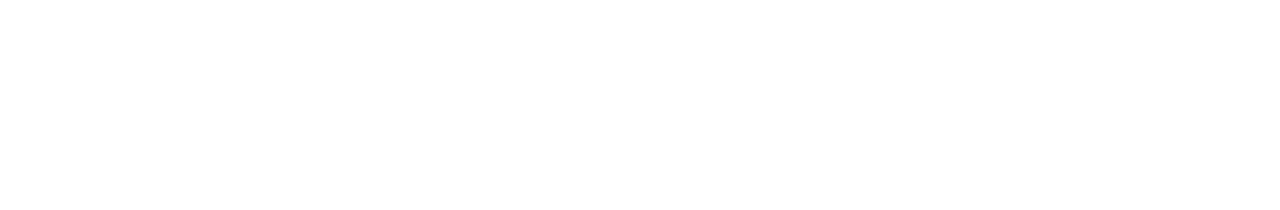
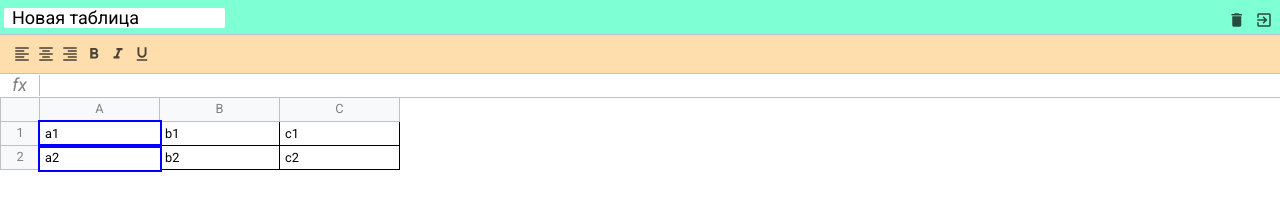
Before and after one commit to YuriiDzyuba/petExcel, a website built with webpack: page src/index.html in a window 1280 px wide. Built offline with nearby package versions, Linux system fonts and the light colour scheme.

Commit message:
Added styles to work page

```diff
--- a/package.json
+++ b/package.json
@@ -47,6 +47,7 @@
   "dependencies": {
     "@babel/polyfill": "^7.12.1",
     "cross-env": "^7.0.3",
-    "css-loader": "^5.2.0"
+    "css-loader": "^5.2.0",
+    "normalize.css": "^8.0.1"
   }
 }
--- a/src/index.html
+++ b/src/index.html
@@ -6,9 +6,101 @@
           content="width=device-width, user-scalable=no, initial-scale=1.0, maximum-scale=1.0, minimum-scale=1.0">
     <meta http-equiv="X-UA-Compatible" content="ie=edge">
     <link rel="shortcut icon" href="favicon.ico">
+    <link href="https://fonts.googleapis.com/icon?family=Material+Icons"
+          rel="stylesheet">
     <title>Pure JS excel</title>
 </head>
 <body>
-<div id="up" class="conteiner"></div>
+<div id="up" class="container">
+    <div class="excel">
+
+        <div class="excel__header">
+
+            <input type="text" class="input" value="Новая таблица"/>
+            <div>
+                <div class="button">
+                    <i class="material-icons">delete</i>
+                </div>
+
+                <div class="button">
+                    <i class="material-icons">exit_to_app</i>
+                </div>
+            </div>
+
+
+        </div>
+        <div class="excel__toolbar">
+
+            <div class="button">
+                <i class="material-icons">format_align_left</i>
+            </div>
+
+            <div class="button">
+                <i class="material-icons">format_align_center</i>
+            </div>
+
+            <div class="button">
+                <i class="material-icons">format_align_right</i>
+            </div>
+
+            <div class="button">
+                <i class="material-icons">format_bold</i>
+            </div>
+
+            <div class="button">
+                <i class="material-icons">format_italic</i>
+            </div>
+
+            <div class="button">
+                <i class="material-icons">format_underline</i>
+            </div>
+        </div>
+        <div class="excel__formula">
+            <div class="info">fx</div>
+            <div class="input" contenteditable="true" spellcheck="false"></div>
+        </div>
+        <div class="excel__table">
+            <div class="row">
+                <div class="row-info">
+
+                </div>
+                <div class="row-data">
+                    <div class="column">
+                        A
+                    </div>
+                    <div class="column">
+                        B
+                    </div>
+                    <div class="column">
+                        C
+                    </div>
+                </div>
+            </div>
+            <div class="row">
+                <div class="row-info">
+                    1
+                </div>
+                <div class="row-data">
+                    <div class="cell selected" contenteditable="true">a1</div>
+                    <div class="cell" contenteditable="true" >b1</div>
+                    <div class="cell" contenteditable="true" >c1</div>
+                </div>
+
+            </div>
+            <div class="row">
+                <div class="row-info">
+                    2
+                </div>
+                <div class="row-data">
+                    <div class="cell selected" contenteditable="true">a2</div>
+                    <div class="cell" contenteditable="true" >b2</div>
+                    <div class="cell" contenteditable="true" >c2</div>
+                </div>
+
+            </div>
+
+        </div>
+
+    </div>
 </body>
 </html>
--- /dev/null
+++ b/src/scss/_mixins.scss
@@ -0,0 +1,23 @@
+@mixin button($color:green){
+  height: 24px;
+  min-width: 24px;
+  padding: 3px;
+  text-align: center;
+  position: relative;
+  display: inline-block;
+  color: rgba(0,0,0, .7);
+
+  & > i {
+    font-size: 18px;
+  }
+
+  &:active, &.active {
+    color: $color;
+      }
+
+  &:hover {
+    background: #EEE;
+    cursor: pointer;
+  }
+
+}
--- /dev/null
+++ b/src/scss/_variables.scss
@@ -0,0 +1,7 @@
+$header-height: 34px;
+$toolbar-height: 40px;
+$formula-height: 24px;
+$border-color: #c0c0c0;
+$info-cell-width: 40px;
+$row-height:24px;
+$cell-width:120px;
--- /dev/null
+++ b/src/scss/formula.scss
@@ -0,0 +1,31 @@
+@import "variables";
+@import "mixins";
+
+.excel__formula{
+  position: absolute;
+  left: 0;
+  right: 0;
+  top: $header-height + $toolbar-height;
+  height: $formula-height;
+  display: flex;
+  align-items: center;
+  border-bottom: 1px solid $border-color;
+
+  .info{
+font-size: 18px;
+    font-style: italic;
+    text-align: center;
+    border-right: 1px solid $border-color;
+    min-width: $info-cell-width;
+  }
+
+  .input{
+    padding: 4px;
+    font-size: 12px;
+    outline: none;
+    width: 100%;
+    height: 100%;
+    color: black;
+  }
+
+}
--- /dev/null
+++ b/src/scss/header.scss
@@ -0,0 +1,44 @@
+@import "variables";
+@import "mixins";
+
+.excel__header {
+  position: absolute;
+  top: 0;
+  right: 0;
+  left: 0;
+  height: $header-height;
+  padding: 8px 4px 0;
+  display: flex;
+  justify-content: space-between;
+
+  //temp
+  background: aquamarine;
+
+  .input {
+    margin: 0;
+    padding: 2px 7px;
+    min-width: 1px;
+    color: black;
+    border: 1px solid transparent;
+    border-radius: 2px;
+    height: 20px;
+    font-size: 18px;
+    line-height: 22px;
+    outline: none;
+
+    &:hover {
+      border: 1px solid $border-color;
+    }
+
+    &:focus {
+      border: 2px solid #1a73e8;
+    }
+
+
+  }
+
+  .button {
+    @include button(green);
+  }
+
+}
--- a/src/scss/index.scss
+++ b/src/scss/index.scss
@@ -0,0 +1,26 @@
+@import url('https://fonts.googleapis.com/css2?family=Roboto:ital,wght@0,100;0,300;0,400;0,500;0,700;0,900;1,100;1,300;1,400;1,500;1,700;1,900&display=swap');
+@import "~normalize.css";
+
+@import "header";
+@import "toolbar";
+@import "formula";
+@import "table";
+
+* {
+  margin: 0;
+  padding: 0;
+  box-sizing: border-box;
+}
+
+body {
+  font-family: 'Roboto', sans-serif;
+  font-size: 12px;
+}
+
+.excel {
+  position: relative;
+  color: gray;
+  height: 100%;
+  max-width: 100%;
+  font-size: .8rem;
+}
--- /dev/null
+++ b/src/scss/table.scss
@@ -0,0 +1,67 @@
+@import "variables";
+@import "mixins";
+
+.excel__table {
+  position: absolute;
+  left: 0;
+  right: 0;
+  top: $header-height+ $toolbar-height + $formula-height;
+  overflow-x: auto;
+  padding-bottom: 2px;
+
+
+  .row {
+    display: flex;
+    flex-direction: row;
+    min-height: 20px;
+    height: $row-height;
+  }
+
+  .row-info {
+    display: flex;
+    justify-content: center;
+    align-items: center;
+    min-width: $info-cell-width;
+    height: 100%;
+    border: 1px solid $border-color;
+    background: #f8f9fa;
+    border-top: none;
+  }
+
+  .row-data {
+    display: flex;
+  }
+
+  .column {
+    display: flex;
+    justify-content: center;
+    align-items: center;
+    background: #f8f9fa;
+    min-width: 40px;
+    width: $cell-width;
+    height: 100%;
+    border: 1px solid $border-color;
+    border-top: 0;
+    border-left: 0;
+  }
+
+  .cell {
+    min-width: 40px;
+    padding: 5px;
+    width: $cell-width;
+    height: 100%;
+    border: 1px solid;
+    border-top: 0;
+    border-left: 0;
+    color: black;
+    white-space: nowrap;
+    outline: none;
+
+    &.selected {
+      border: none;
+      outline: 2px solid blue;
+      z-index: 2;
+    }
+
+  }
+}
--- /dev/null
+++ b/src/scss/toolbar.scss
@@ -0,0 +1,21 @@
+@import "variables";
+@import "mixins";
+
+.excel__toolbar {
+  background: navajowhite;
+  position: absolute;
+  height: $toolbar-height;
+  left: 0;
+  right: 0;
+  top: $header-height;
+  border-top: 1px solid $border-color;
+  border-bottom: 1px solid $border-color;
+  padding: 7px 10px;
+  display: flex;
+
+  .button {
+    @include button(green)
+  }
+
+
+}
```
Also changed, not shown: 1 other file.
